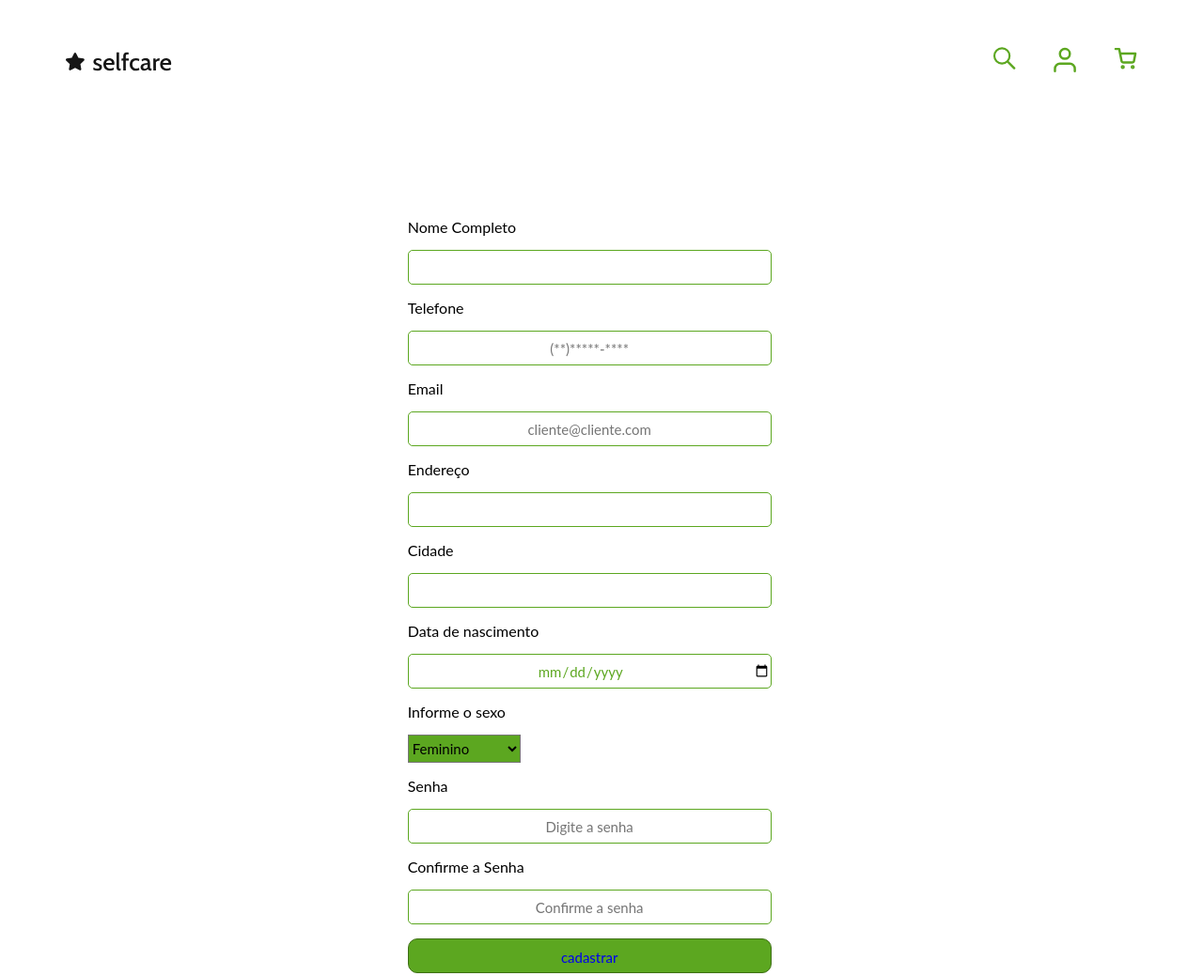
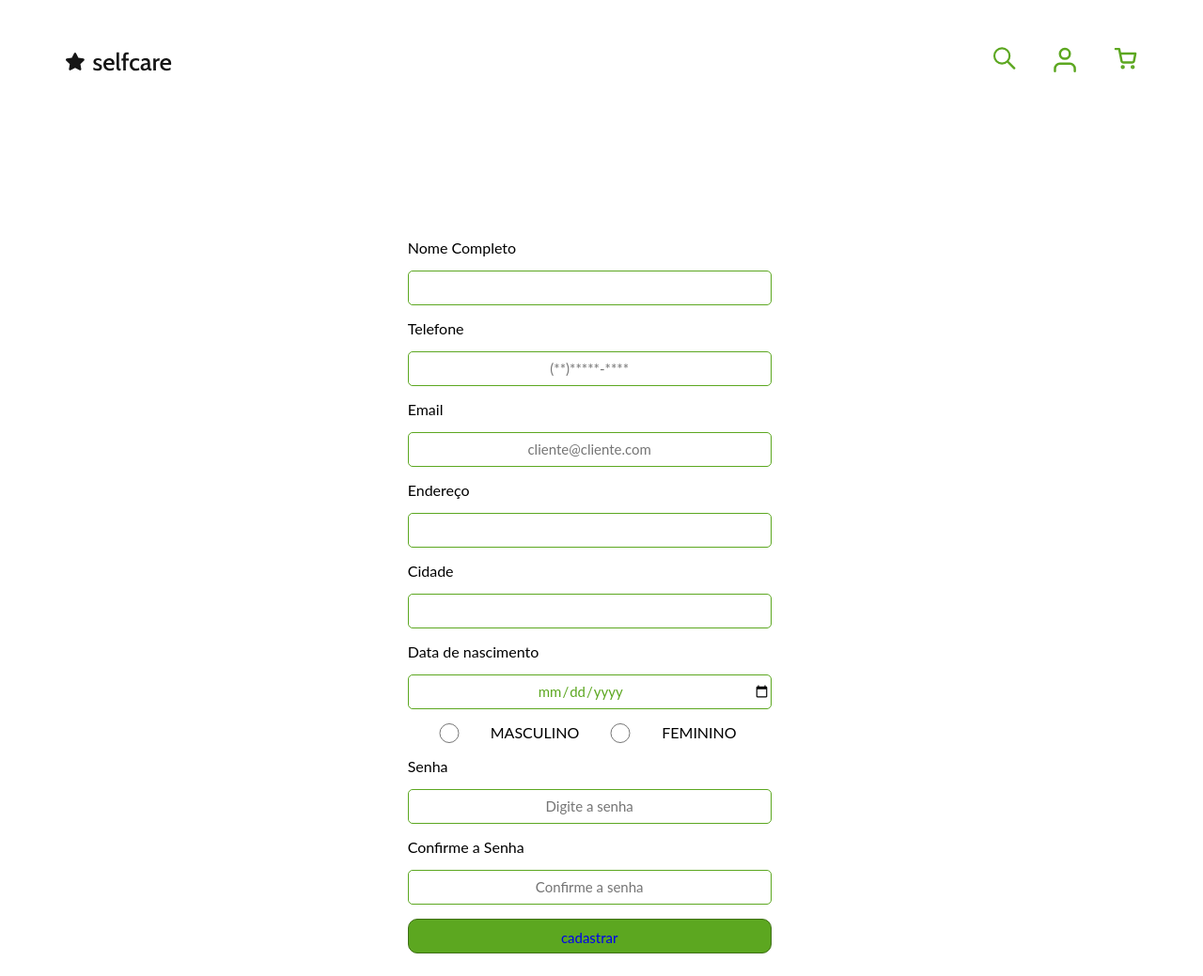
Before and after one commit to fernandorgoncalves/selfcare, a plain HTML site: page cadastro.html in a window 1280 px wide. Shown: the whole page at 94% size. Drawn offline with Linux system fonts and the light colour scheme.

Commit message:
Trocando a seleção para RADIO

```diff
--- a/cadastro.html
+++ b/cadastro.html
@@ -35,11 +35,12 @@
       <input type="text" required id="cidade">
       <Label>Data de nascimento</Label>
       <input type="date" required id="dataNacimento">
-      <label for="sexo">Informe o sexo</label>
-      <select name="" id="sexo">
-        <option value="Feminino">Feminino</option>
-        <option value="Masculino">Masculino</option>
-      </select>
+      <div class="radio">
+        <input type="radio" name="opcao" value="op1">
+        <span>masculino</span>
+        <input type="radio" name="opcao" value="op2">
+        <span>Feminino</span>
+      </div>
       <Label>Senha</Label>
       <input type="password" required placeholder="Digite a senha" id="senha">
       <Label>Confirme a Senha</Label>
--- a/style.css
+++ b/style.css
@@ -203,6 +203,13 @@ footer line img {
 .form-cadastro button:visited {
   color: white;
 }
+.radio {
+  display: flex;
+}
+.radio input {
+  width: 88px;
+  height: 21px;
+}
 #sexo {
   width: 120px;
   height: 30px;
```
